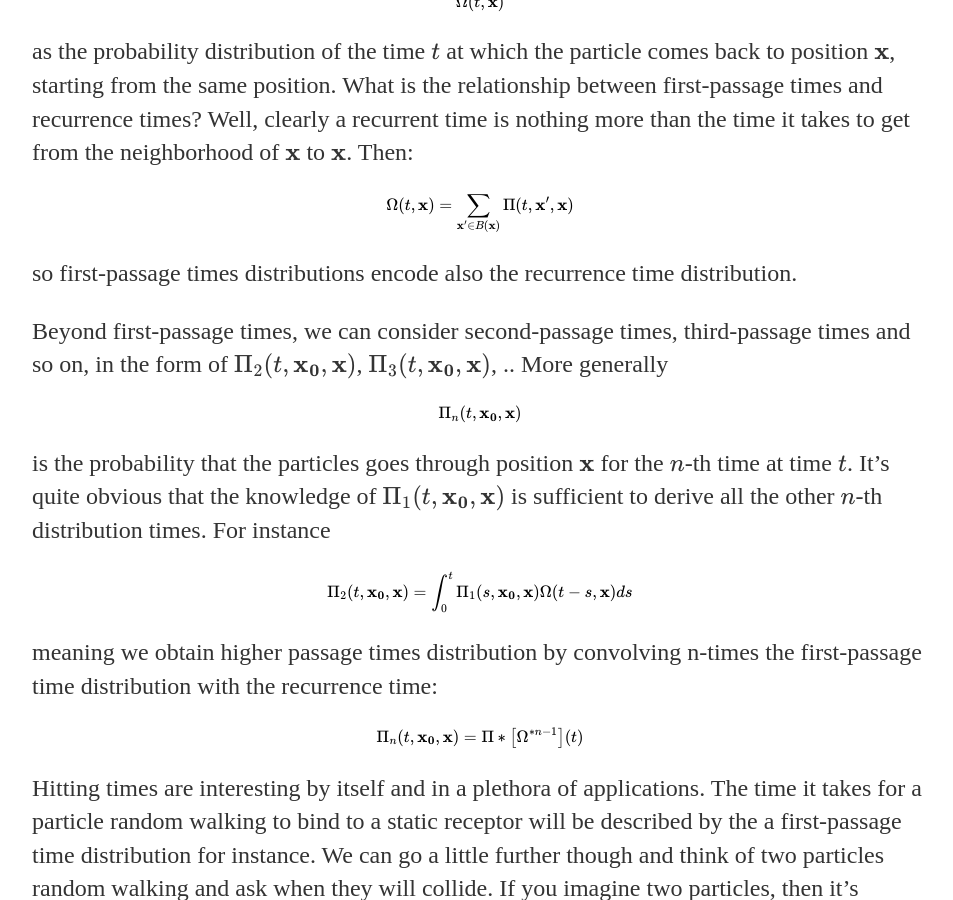
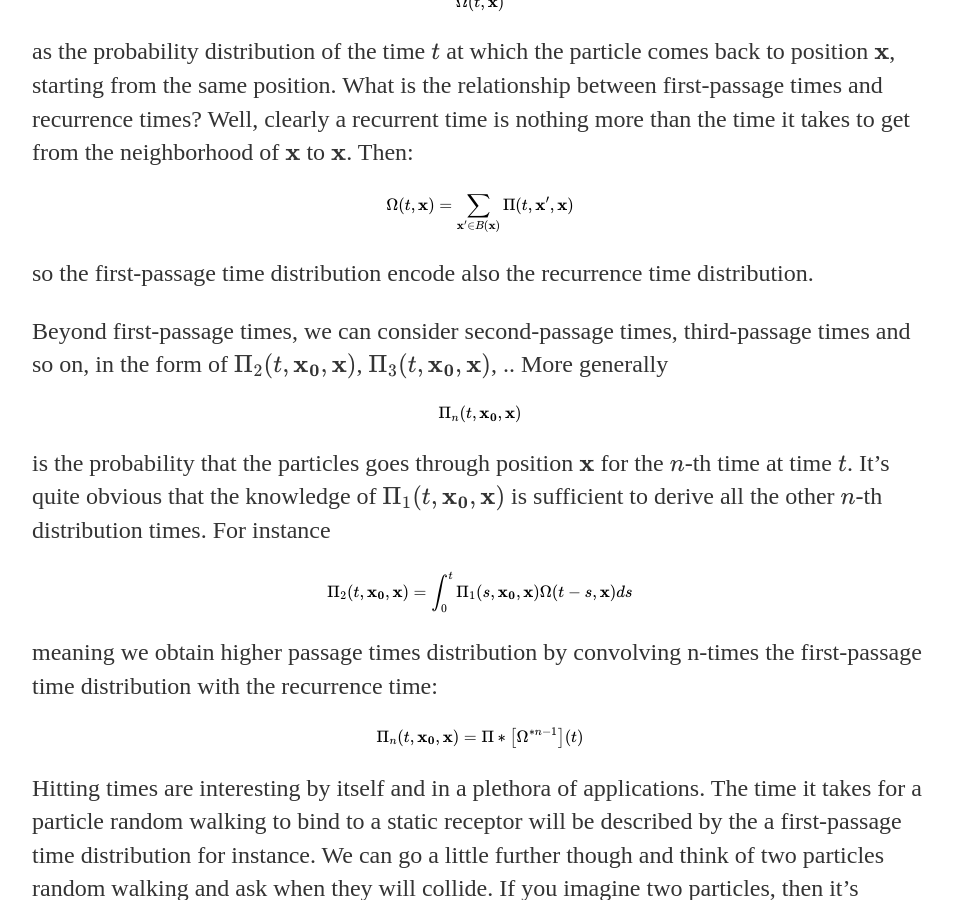
Before and after one commit to ghostsandmachines/ghostsandmachines.github.io, a Jekyll site: the page built from _posts/2019-01-13-hitting-times.md, in a window 1280 px wide and 900 px high, scrolled down 1074 px. Shown: the whole window, without its empty margins (160-1113 px from the left). Built offline with Jekyll 4.4.1, drawn with Linux system fonts in a browser that asks for light colours; formulas are drawn with MathJax 3.

Commit message:
Update 2019-01-13-hitting-times.md

```diff
--- a/_posts/2019-01-13-hitting-times.md
+++ b/_posts/2019-01-13-hitting-times.md
@@ -28,7 +28,7 @@ $$
 \Omega(t, \mathbf{x})  = \sum_{\mathbf{x'} \in B(\mathbf{x})} \Pi(t, \mathbf{x'}, \mathbf{x})
 $$
 
-so first-passage times distributions encode also the recurrence time distribution.
+so the first-passage time distribution encode also the recurrence time distribution.
 
 Beyond first-passage times, we can consider second-passage times, third-passage times and so on, in the form of $\Pi_2(t, \mathbf{x_0}, \mathbf{x})$, $\Pi_3(t, \mathbf{x_0}, \mathbf{x})$, .. More generally
 
```
